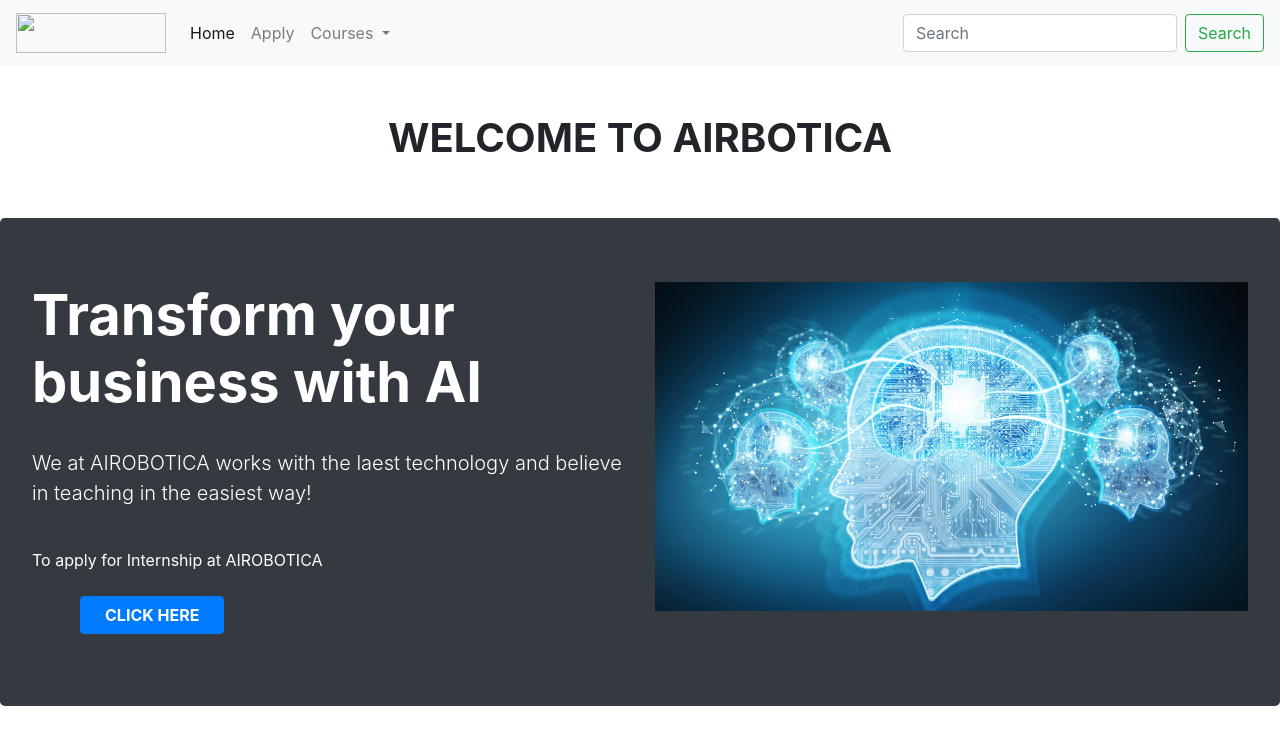
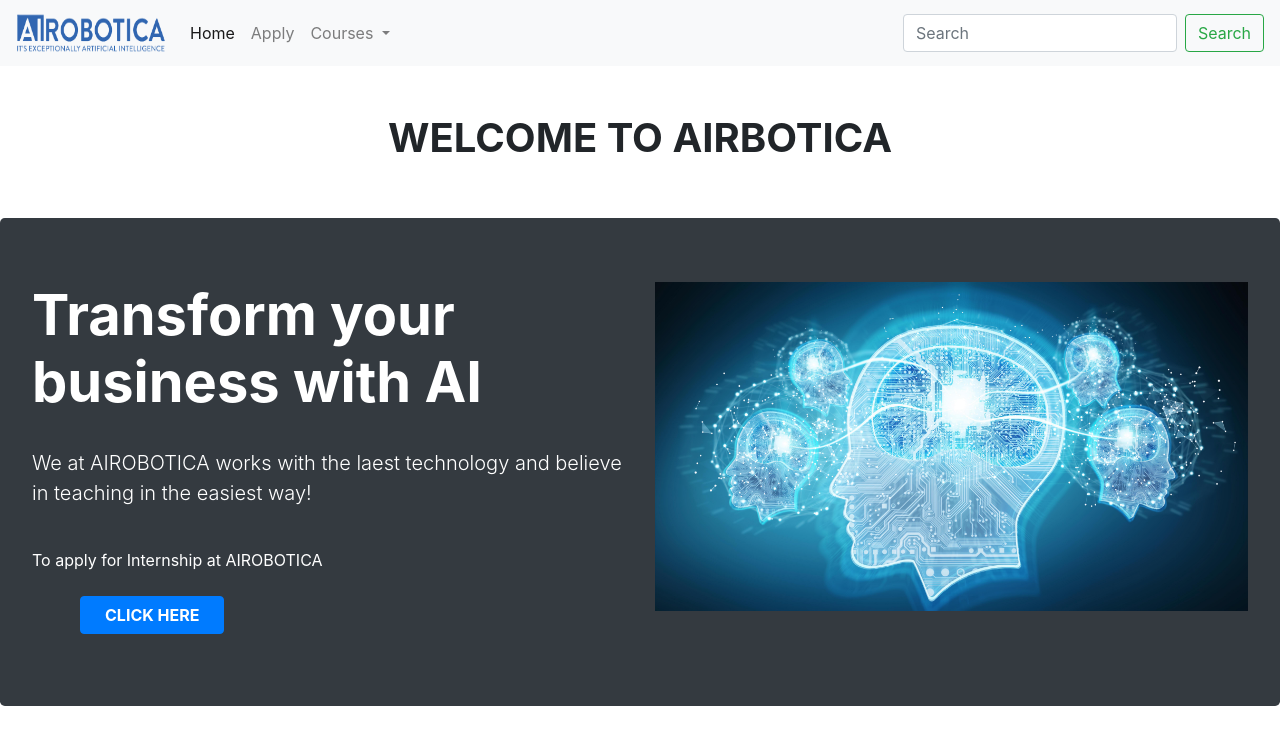
Before and after one commit to Ayu0107/CBS3014-BOOTSTRAP, a plain HTML site: page index.html in a window 1280 px wide. Drawn offline with nearby package versions, Linux system fonts and the light colour scheme; the site is published under a folder, as on GitHub Pages, so addresses that start at the root find nothing.

Commit message:
Add files via upload

```diff
--- a/index.html
+++ b/index.html
@@ -19,7 +19,7 @@
 
   <nav class="navbar navbar-expand-lg navbar-light bg-light">
     <a class="navbar-brand text-white" href="index.html">
-      <img src="/images/logo.png" width="150" height="40" class="d-inline-block align-top" alt=""></a>
+      <img src="images/logo.png" width="150" height="40" class="d-inline-block align-top" alt=""></a>
     <button class="navbar-toggler" type="button" data-toggle="collapse" data-target="#navbarSupportedContent"
       aria-controls="navbarSupportedContent" aria-expanded="false" aria-label="Toggle navigation">
       <span class="navbar-toggler-icon"></span>
```
Also changed, not shown: EducationalDetails.html (+1 -1 lines), PersonalDetails.html (+1 -1 lines), Questions.html (+1 -1 lines), Resume.html (+1 -1 lines), Submitted.html (+1 -1 lines).
